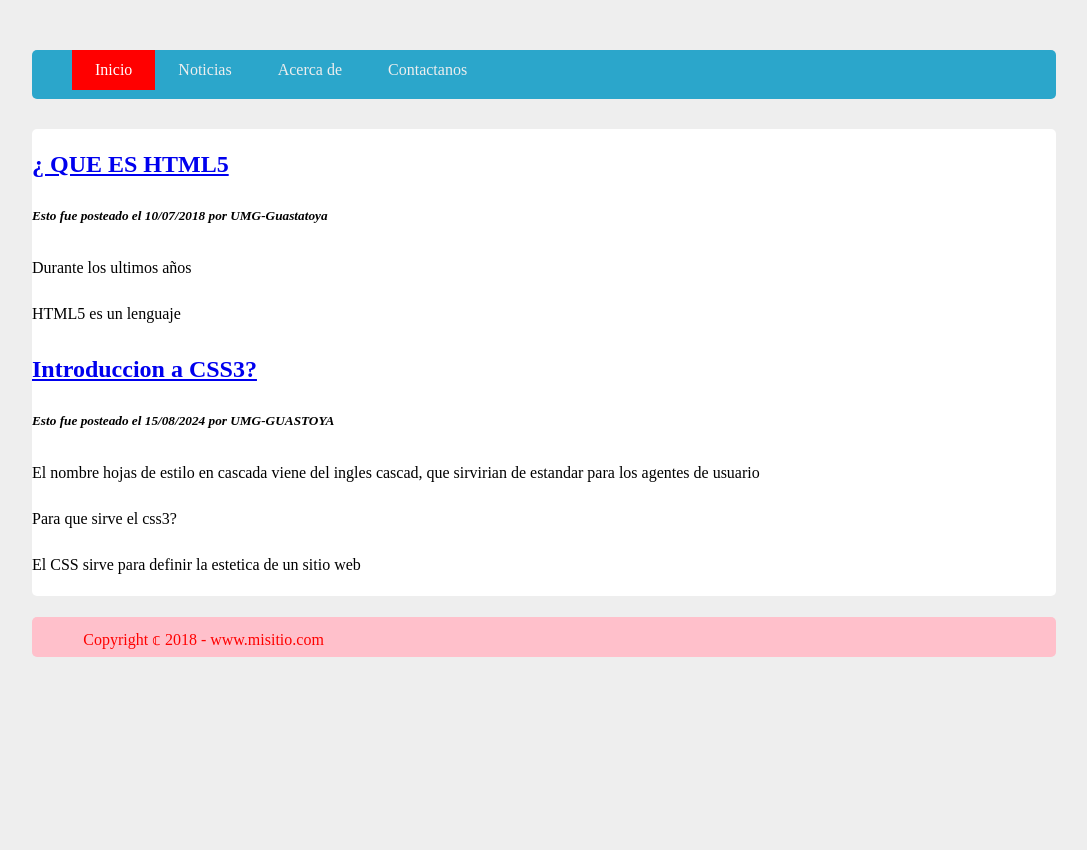
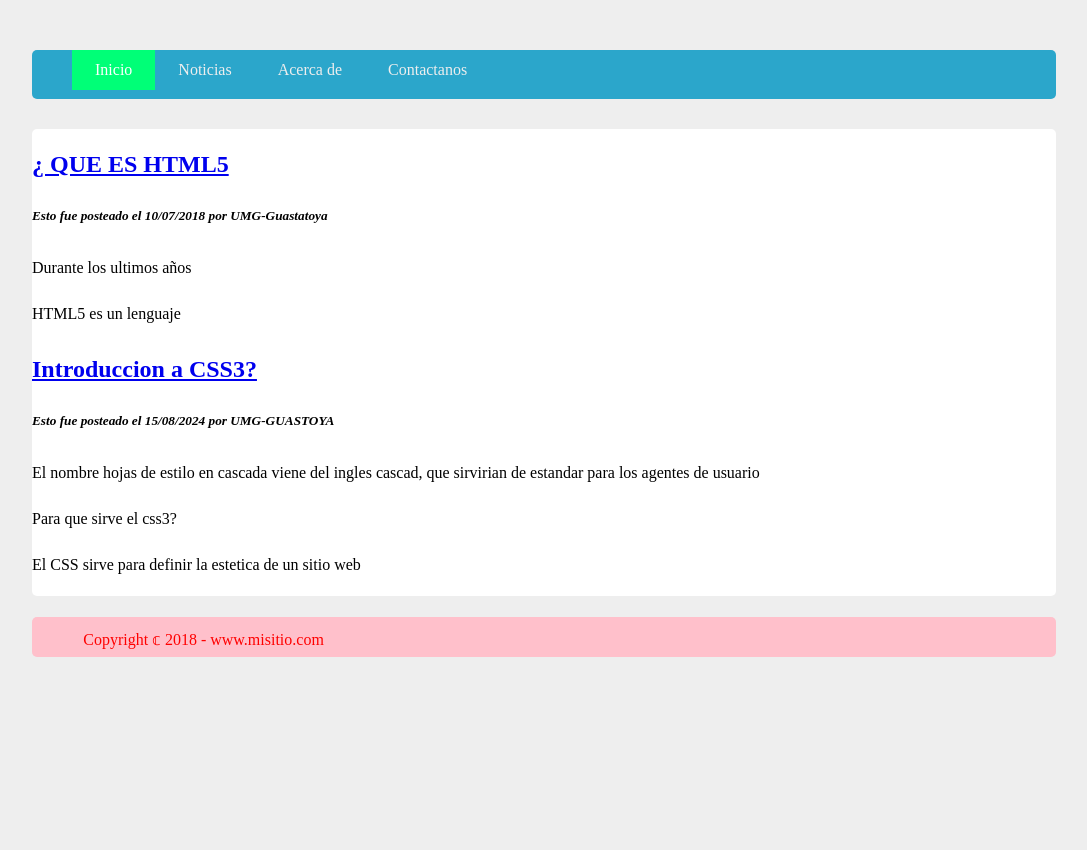
Before and after one commit to AlejandroOrtiz01/tarea01_desarrollo_web, a website: page public_html/index.html in a window 1280 px wide. Shown: the top 850 px of the page, without its empty margins (96-1183 px from the left). Drawn offline with Linux system fonts and the light colour scheme.

Commit message:
se realizo cambio en el tylle.css

```diff
--- a/public_html/src/css/style.css
+++ b/public_html/src/css/style.css
@@ -59,7 +59,7 @@ body {
 .pageHeader nav a:hover, .pageHeader nav a:active,
 
 .pageHeader nav .active a:link, .pageHeader nav .active a:visited {
-    background:  #FF0000; /*cambia de color de fondo*/
+    background:  #00ff77; /*cambia de color de fondo*/
     color: #fff
 
 }
```
